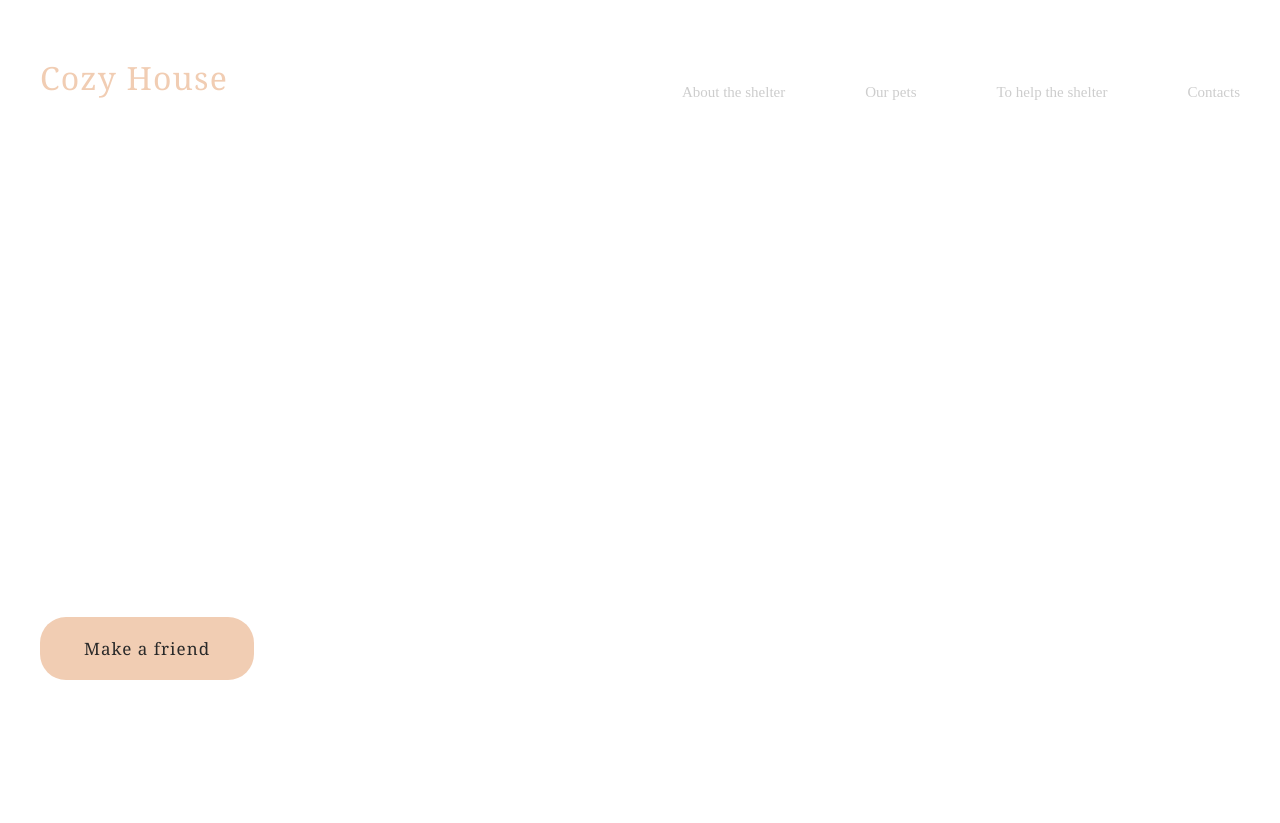
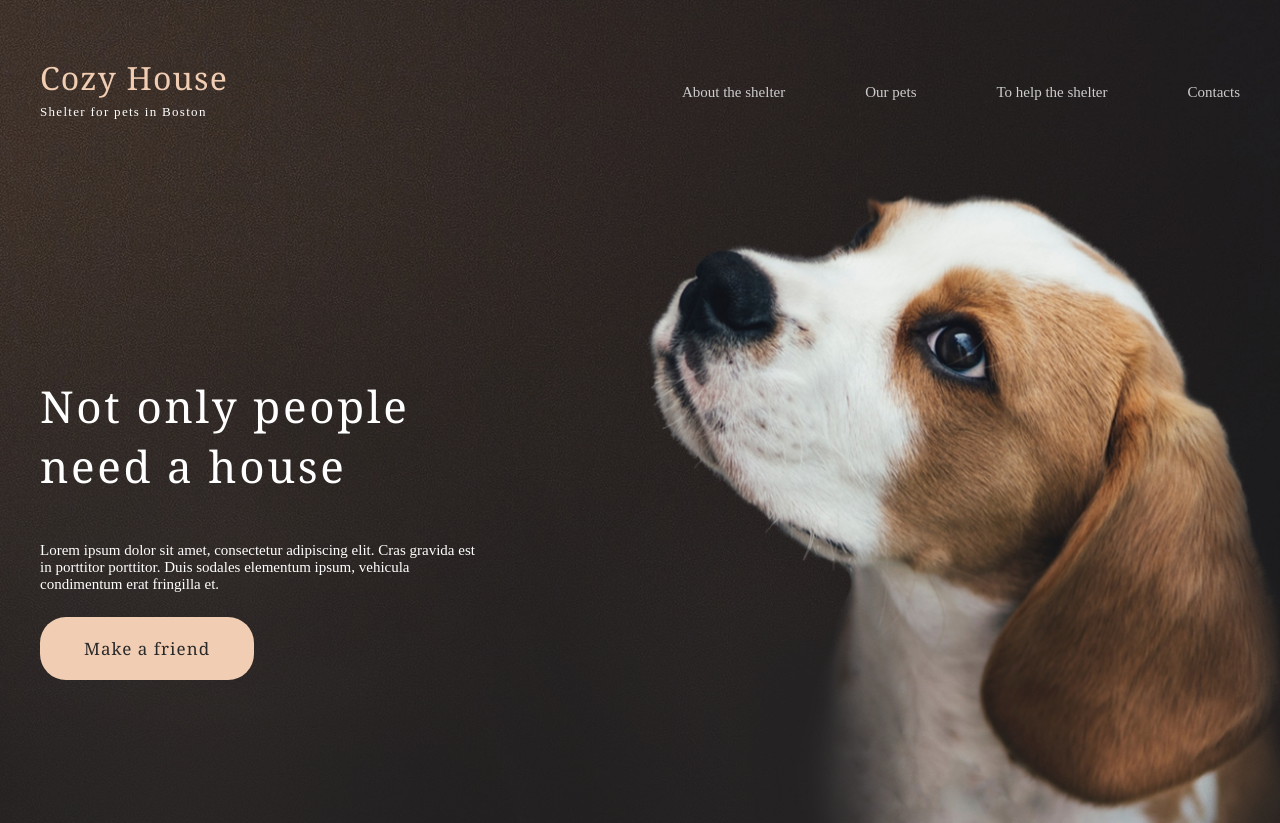
Before and after one commit to kohl9/some-landing-page, a plain HTML site: page index.html in a window 1280 px wide. Shown: the top 823 px of the page. Drawn offline with Linux system fonts and the light colour scheme.

Commit message:
Update style.css

```diff
--- a/css/style.css
+++ b/css/style.css
@@ -14,7 +14,7 @@ a {
 }
 
 header {
-    background-image: url('./img/bg.jpg');
+    background-image: url('./../img/bg.jpg');
     background-repeat: no-repeat;
     background-size: cover;
     background-position: top center;
```
